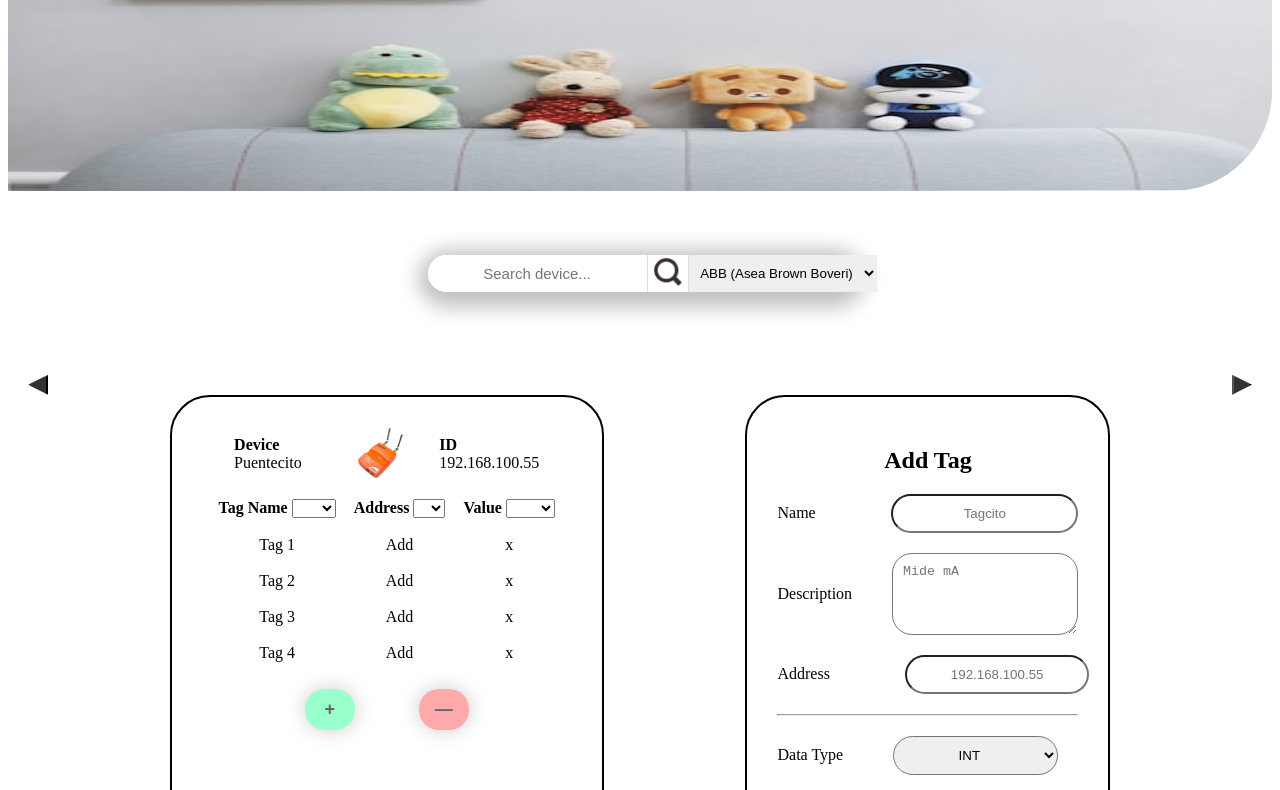
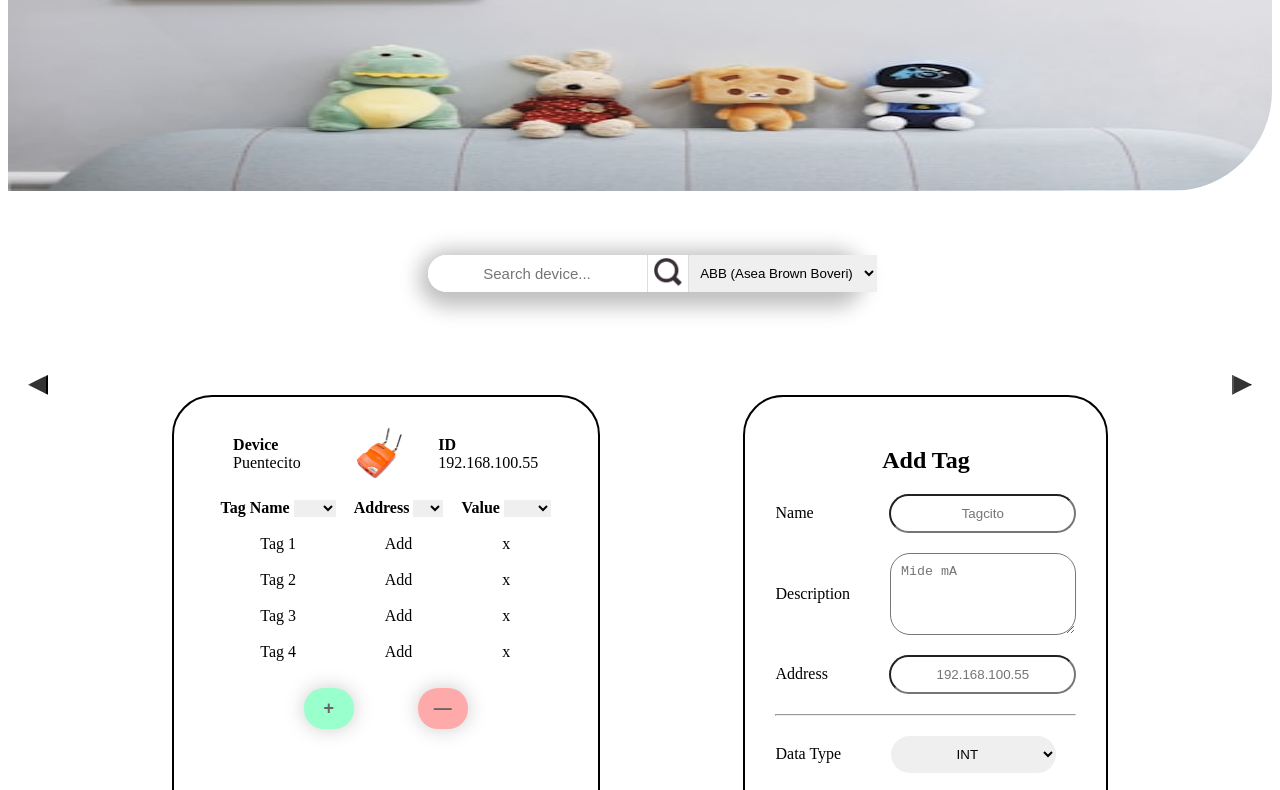
Before and after one commit to IG4RY/tagsPLC, a plain HTML site: page frontend/src/html/landPage.html in a window 1280 px wide. Shown: the part 148-938 px from the top of the page. Drawn offline with Linux system fonts and the light colour scheme; files whose address does not match are found by name.

Commit message:
Reinicio del repositorio exitoso.
Eliminé el borde de los selector de la tabla para verse mejor, pero
falta ocultar el contenido hasta que el usuario le de click

```diff
--- a/frontend/src/css/landPage.css
+++ b/frontend/src/css/landPage.css
@@ -144,7 +144,10 @@
         .card:hover{box-shadow: 0px 0px 20px #ff1;}
 
         input{text-align: center;}
-        select{text-align: center;}
+        select{
+            text-align: center;
+            border-style: none;
+        }
 
         .fieldBox{
             display: flex;
@@ -308,12 +311,6 @@
         border-radius: 20px;
     }
 
-    #ip{
-        margin-left: 25%;
-        width: 160px;
-        overflow: hidden;
-    }
-
     .inputShort{
         margin-left: 40%;
         border-radius: 20px;
```
